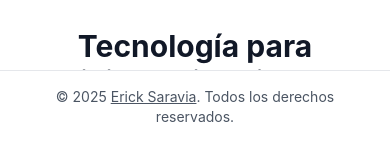
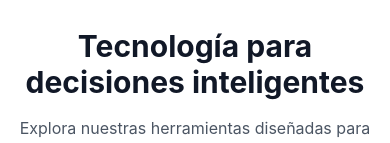
Before and after one commit to erjosara8916/finanzas-erick-saravia, a React (Vite) app: page / in a window 390 px wide. Shown: the part 701-844 px from the top of the page. Built offline with nearby package versions, Linux system fonts and the light colour scheme; no server answers.

Commit message:
fix: Don't fix footer at the end of the screen

```diff
--- a/src/components/ui/Footer.tsx
+++ b/src/components/ui/Footer.tsx
@@ -16,7 +16,7 @@ export default function Footer({
 
   return (
     <>
-      <footer className="fixed bottom-0 left-0 right-0 bg-white dark:bg-gray-900 border-t border-gray-200 dark:border-gray-800 z-40">
+      <footer className="relative md:fixed md:bottom-0 left-0 right-0 bg-white dark:bg-gray-900 border-t border-gray-200 dark:border-gray-800 z-40 mt-auto">
         <div className="container mx-auto px-4 py-4 max-w-7xl">
           <div className="flex flex-col sm:flex-row items-center justify-between gap-2 text-sm text-gray-600 dark:text-gray-400">
             <div className="text-center sm:text-left">
```
